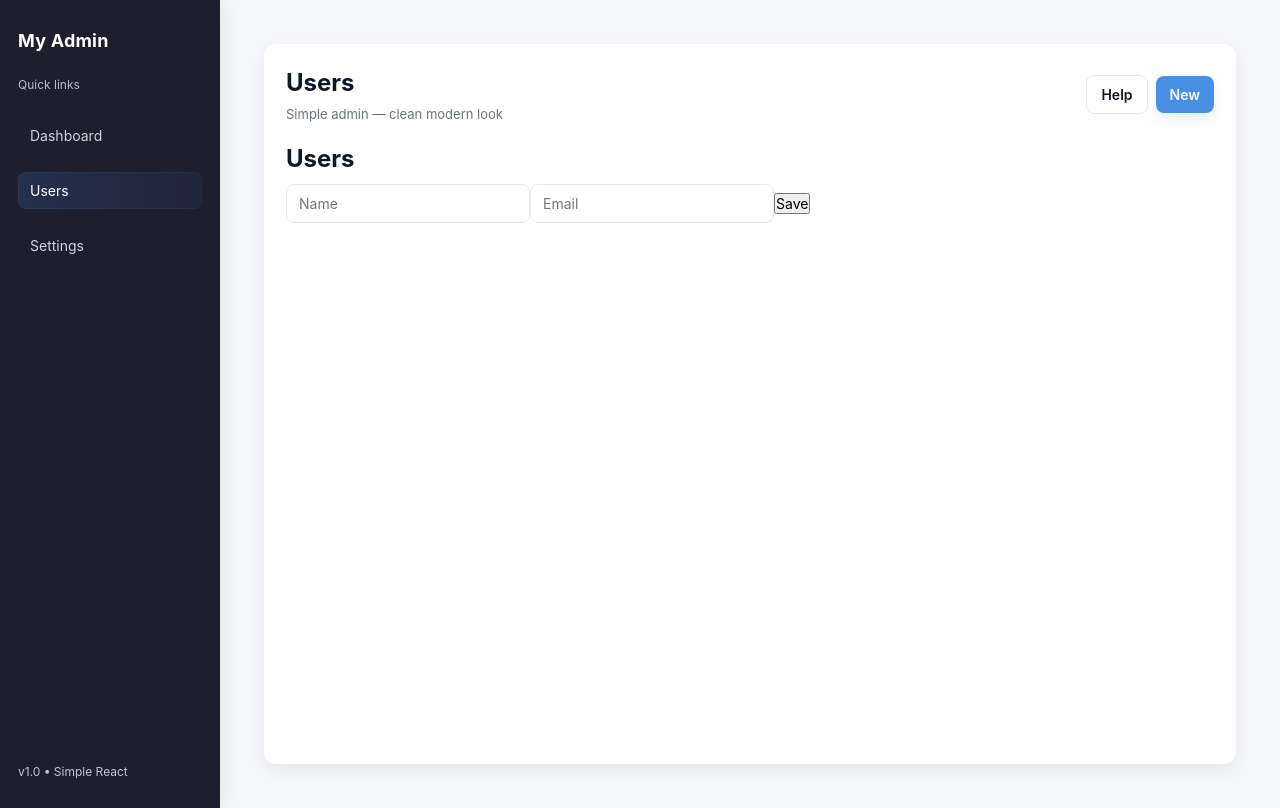
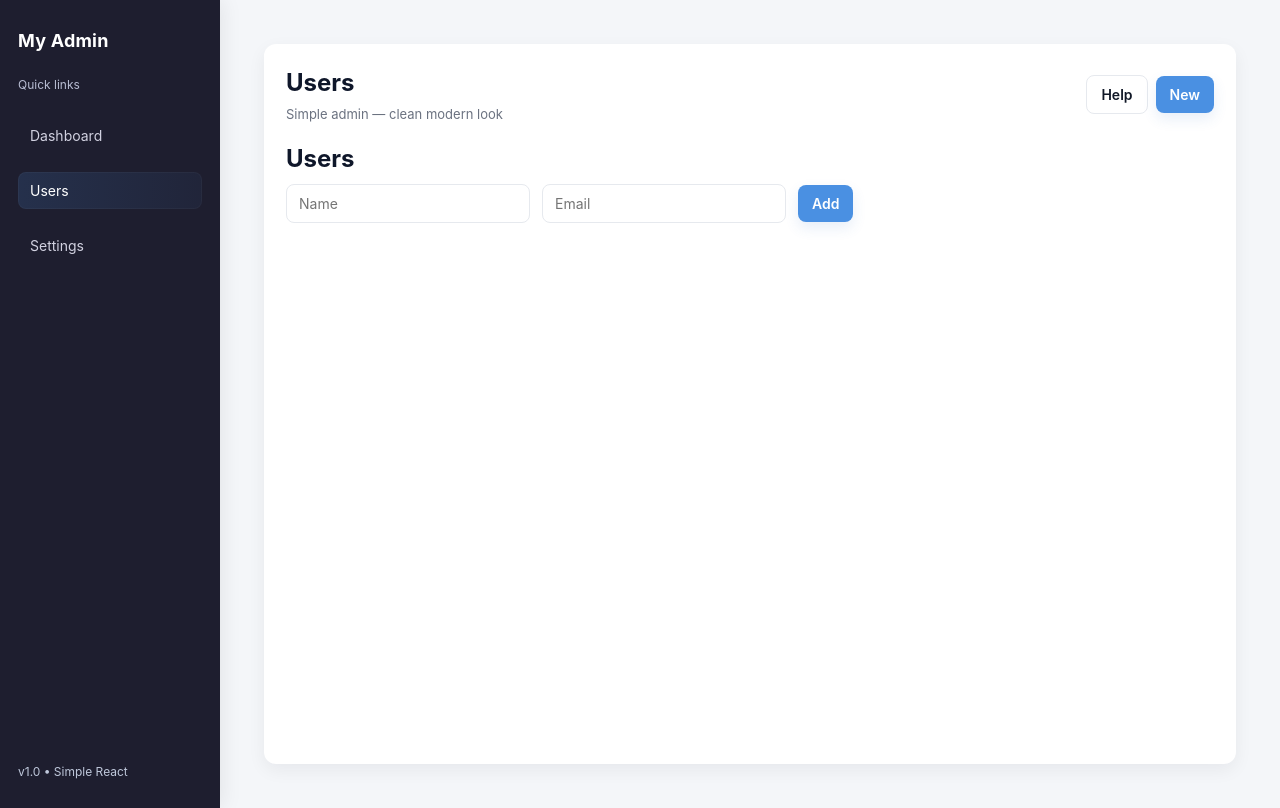
Before and after one commit to Sarthak-1729/React-admin-panel, a React (Create React App) app: page / in a window 1280 px wide. Both pictures are taken after a click on the button "Users". Built offline with nearby package versions, Linux system fonts and the light colour scheme; the HTML template or start-up script is replaced by a standard one.

Commit message:
Update UserForm.js

```diff
--- a/src/components/UserForm.js
+++ b/src/components/UserForm.js
@@ -1,29 +1,31 @@
 import React, { useState, useEffect } from 'react';
-
 
 export default function UserForm({ onSubmit, initialData }) {
   const [name, setName] = useState('');
   const [email, setEmail] = useState('');
 
-
   useEffect(() => {
     if (initialData) {
       setName(initialData.name);
       setEmail(initialData.email);
+    } else {
+      setName('');
+      setEmail('');
     }
   }, [initialData]);
-
 
   const handleSubmit = (e) => {
     e.preventDefault();
     onSubmit({ name, email });
+    if (!initialData) {
       setName('');
       setEmail('');
+    }
   };
 
-
   return (
-<form onSubmit={handleSubmit}>
+    <form onSubmit={handleSubmit} style={{marginBottom:14}}>
+      <div className="form-row">
         <input
           type="text"
           placeholder="Name"
@@ -38,7 +40,20 @@ value={email}
           onChange={(e) => setEmail(e.target.value)}
           required
         />
-<button type="submit">Save</button>
+        <button className="btn btn-primary" type="submit">
+          {initialData ? 'Save' : 'Add'}
+        </button>
+        {initialData && (
+          <button
+            type="button"
+            onClick={() => { /* parent can clear edit state by submitting empty update or by handling edit state */ }}
+            className="btn btn-ghost"
+            style={{marginLeft:8}}
+          >
+            Cancel
+          </button>
+        )}
+      </div>
     </form>
   );
 }
```
Lines whose indentation alone changed are shown as unchanged.
